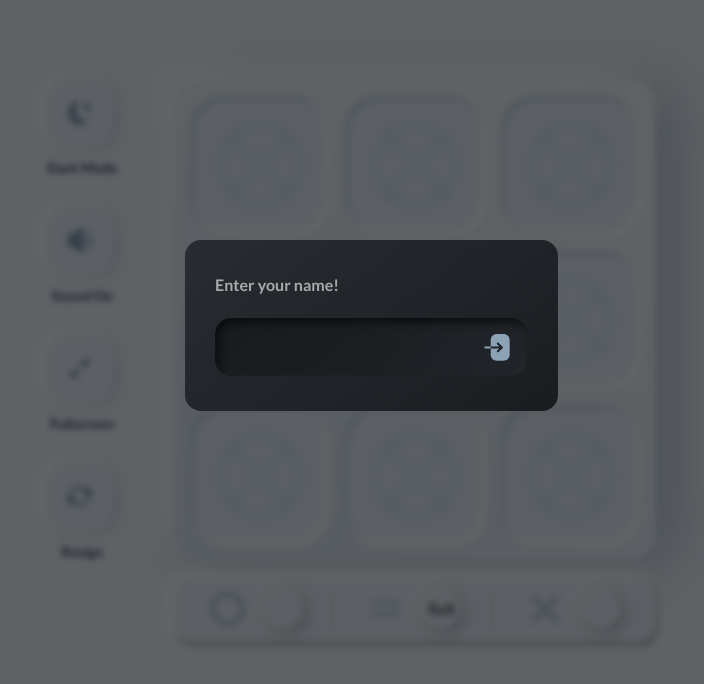
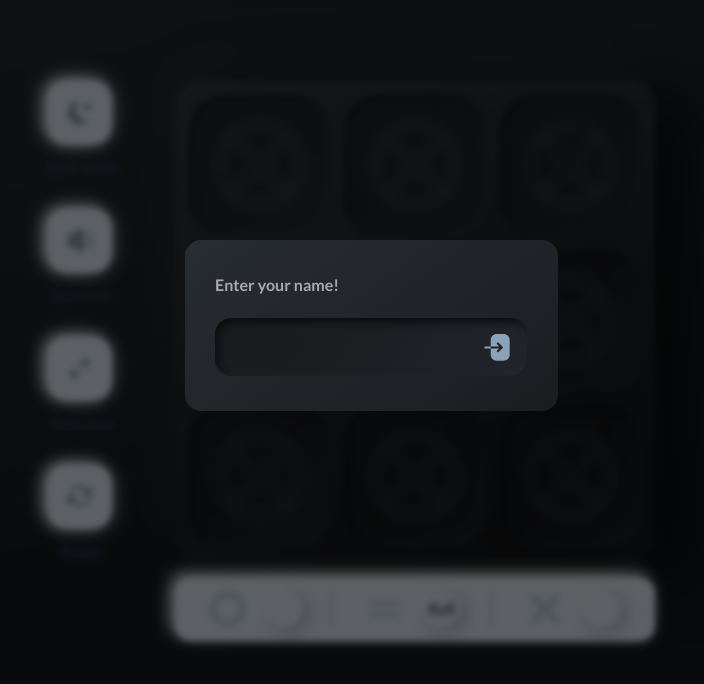
Before and after one commit to nima-z/X-O-game, a React (Create React App) app in the folder web/: page / in a window 1280 px wide. Shown: the top 684 px of the page, without its empty margins (289-993 px from the left). Built offline with nearby package versions, Linux system fonts and the light colour scheme; no server answers.

Commit message:
dark board

```diff
--- a/web/src/components/Board/Board.module.css
+++ b/web/src/components/Board/Board.module.css
@@ -1,10 +1,8 @@
 .board {
   width: 100%;
   max-width: 30rem;
-  background: linear-gradient(210.55deg, #ebf2f9 19.14%, #c6d7eb 154.68%);
-  box-shadow: -16px -16px 40px rgba(255, 255, 255, 0.8),
-    16px 4px 64px rgba(18, 61, 101, 0.3),
-    inset -8px -6px 80px rgba(255, 255, 255, 0.18);
+  background: var(--background-color-4);
+  box-shadow: var(--box-shadow-3);
   height: 30rem;
   max-height: 100%;
   /* margin: 4rem auto;  */
--- a/web/src/components/Board/Cell.module.css
+++ b/web/src/components/Board/Cell.module.css
@@ -1,11 +1,14 @@
 .cell {
-  background-image: url("../../assets/board/cell-default.svg");
+  /* visibility: hidden; */
+  background-image: var(--icon-cell-default), var(--background-color-3);
   background-repeat: no-repeat;
   background-position: center;
-  background-color: #e3edf7;
+  /* background-color: #e3edf7; */
   border-radius: 35px;
-  box-shadow: inset -3px -3px 7px #ffffff,
-    inset 3px 3px 7px rgba(136, 165, 191, 0.48);
+  /* mix-blend-mode: overlay; */
+  /* background-blend-mode: overlay; */
+
+  box-shadow: var(--box-shadow-2);
   width: 100px;
   height: 100px;
   font-size: 42px;
@@ -14,7 +17,7 @@
 }
 
 .cell:hover {
-  background-image: url("../../assets/board/cell-hover.svg");
+  background-image: var(--cell-hover);
 }
 
 .holder {
--- a/web/src/components/UI/Card.module.css
+++ b/web/src/components/UI/Card.module.css
@@ -1,14 +1,5 @@
 .card {
-  background: linear-gradient(
-      200deg,
-      rgb(255, 255, 255),
-      rgba(255, 0, 0, 0) 100%
-    ),
-    linear-gradient(
-      300deg,
-      rgba(154, 167, 182, 0.959),
-      rgba(142, 148, 142, 0) 60%
-    );
+  background: var(--background-color-6);
   width: 100%;
   max-width: 30.1rem;
   display: flex;
--- a/web/src/index.css
+++ b/web/src/index.css
@@ -1,6 +1,6 @@
 html {
   margin: 0;
-  background-color: rgba(235, 242, 249, 1);
+  background-image: var(--background-color-5);
 }
 
 body {
--- a/web/src/theme.css
+++ b/web/src/theme.css
@@ -1,15 +1,54 @@
 :root {
   --var1: #fff;
+  --cell-hover: url("../src/assets/board/cell-hover.svg"),
+    var(--background-color-3);
+  /* bg */
   --background-color-1: linear-gradient(0deg, #e3edf7, #e3edf7);
   --background-color-2: linear-gradient(0deg, #e3edf7, #e3edf7);
+  --background-color-3: linear-gradient(0deg, #ebf3fa, #ebf3fa);
+  --background-color-4: linear-gradient(
+    210.55deg,
+    #ebf2f9 19.14%,
+    #c6d7eb 154.68%
+  );
+  --background-color-5: linear-gradient(
+    0deg,
+    rgba(235, 242, 249, 1),
+    rgba(235, 242, 249, 1)
+  );
+
+  --background-color-6: linear-gradient(
+      200deg,
+      rgb(255, 255, 255),
+      rgba(255, 0, 0, 0) 100%
+    ),
+    linear-gradient(
+      300deg,
+      rgba(154, 167, 182, 0.959),
+      rgba(142, 148, 142, 0) 60%
+    );
+
+  /* colors */
   --color-1: #31456a;
 
   --box-shadow-1: inset -3px -3px 7px #ffffff,
     inset 2px 2px 5px rgba(136, 165, 191, 0.38);
+  --box-shadow-2: inset -3px -3px 7px #ffffff,
+    inset 3px 3px 7px rgba(136, 165, 191, 0.48);
+  --box-shadow-3: -16px -16px 40px rgba(255, 255, 255, 0.8),
+    16px 4px 64px rgba(18, 61, 101, 0.3),
+    inset -8px -6px 80px rgba(255, 255, 255, 0.18);
+
+  /* icons-light */
+  --icon-login: url("../src/assets/icons/Login.svg");
+  --icon-cell-default: url("../src/assets/board/cell-default.svg");
 }
 
 [data-theme="dark"] {
   --var1: #000;
+  --cell-hover: url("../src/assets/board/cell-hover.svg"),
+    var(--background-color-3);
+
   /* background-colors */
   --background-color-1: linear-gradient(
     144.05deg,
@@ -23,9 +62,46 @@
     #1c1e22 50%,
     #121416 200%
   );
+
+  --background-color-3: linear-gradient(
+    319.4deg,
+    rgba(44, 51, 58, 0.4) -20%,
+    rgba(18, 20, 22, 0.4) 57.68%,
+    rgba(19, 21, 23, 0.4) 57.68%
+  );
+
+  --background-color-4: linear-gradient(
+    151.6deg,
+    #353a40 -6.09%,
+    #121416 87.57%
+  );
+
+  --background-color-5: linear-gradient(
+    169.29deg,
+    #262b2f -0.68%,
+    #16191d 74.03%
+  );
+
+  --background-color-6: linear-gradient(
+    244.98deg,
+    rgba(80, 89, 98, 0.4) 11.49%,
+    rgba(0, 0, 0, 0) 53.04%,
+    rgba(0, 0, 0, 0.4) 100%
+  );
+
   /* colors */
   --color-1: #ffffff;
+
   /* box-shadows */
   --box-shadow-1: inset -2px -2px 10px rgba(255, 255, 255, 0.05),
     inset 2px 3px 10px #070709;
+  --box-shadow-2: inset -3px -3px 7px rgba(255, 255, 255, 0.04),
+    inset 3px 3px 7px rgba(7, 7, 9, 0.5);
+  --box-shadow-3: 36px 12px 64px rgba(2, 3, 3, 0.7),
+    -12px -20px 56px rgba(232, 237, 243, 0.05),
+    inset -16px -6px 80px rgba(248, 249, 249, 0.03);
+
+  /* icons-light */
+  --icon-login: url("../src/assets/icons/login-dark.svg");
+  --icon-cell-default: url("../src/assets/board/cell-default-dark.svg");
 }
```
Also changed, not shown: web/src/assets/board/cell-default-dark.svg (added), web/src/assets/icons/login-dark.svg (added).
